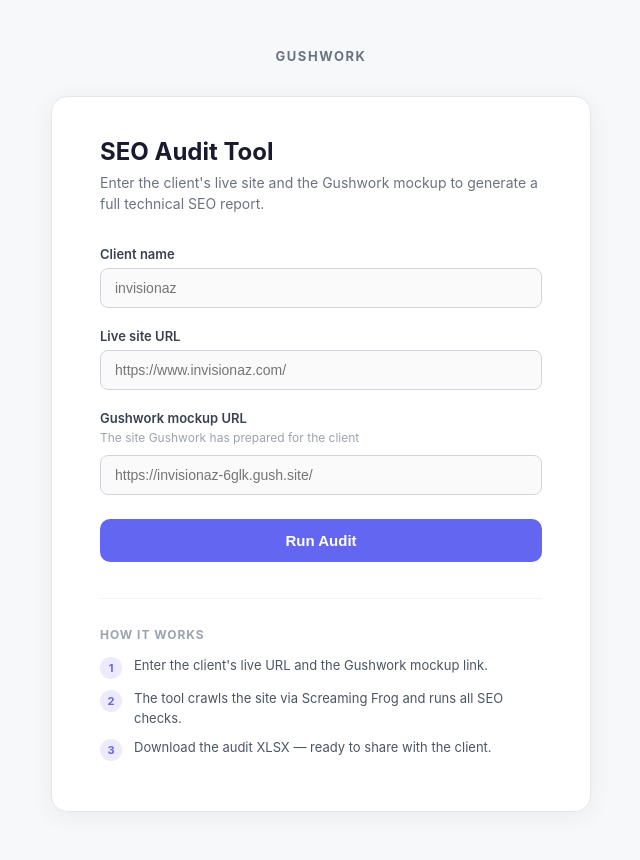
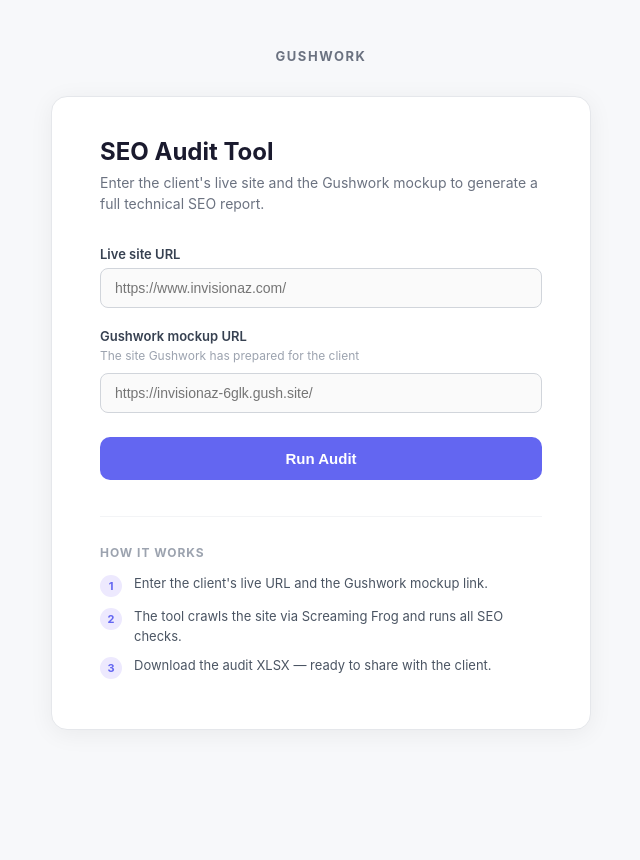
Before and after one commit to shavigoyal-hub/website-audit-tool, a Flask app: page / in a window 1280 px wide. Shown: the whole page, without its empty margins (319-959 px from the left). After the commit the page ends 730 px from the top, so only its background shows below. Run offline with Flask 3, Linux system fonts and the light colour scheme.

Commit message:
ux: derive client name from URL — remove manual client name field
https://www.invisionaz.com/ → client name "invisionaz" automatically.
No more user confusion between the name and URL fields.

Co-Authored-By: Claude Sonnet 4.6 <noreply@anthropic.com>

```diff
--- a/app.py
+++ b/app.py
@@ -1,6 +1,7 @@
 """Flask web app — wraps the CLI audit tool for Vercel hosting."""
 import json
 import os
+import re
 import traceback
 
 from flask import Flask, jsonify, render_template, request, send_file
@@ -19,9 +20,13 @@ def index():
 @app.route("/run", methods=["POST"])
 def run_audit():
     try:
-        client_name = request.form.get("client_name", "").strip().lower().replace(" ", "_")
         live_url = request.form.get("live_url", "").strip()
         mockup_url = request.form.get("mockup_url", "").strip()
+
+        # Derive client name from domain: https://www.invisionaz.com/ → invisionaz
+        m = re.match(r"https?://(?:www\.)?([^/]+)", live_url)
+        domain = m.group(1) if m else live_url
+        client_name = re.sub(r"\.[^.]+$", "", domain).replace(".", "_").lower()
         psi_key = os.environ.get("PAGESPEED_API_KEY")
 
         if not client_name or not live_url:
--- a/templates/index.html
+++ b/templates/index.html
@@ -102,9 +102,6 @@
     <p class="subtitle">Enter the client's live site and the Gushwork mockup to generate a full technical SEO report.</p>
 
     <form id="auditForm">
-      <label for="client_name">Client name</label>
-      <input type="text" id="client_name" name="client_name" placeholder="invisionaz" required />
-
       <label for="live_url">Live site URL</label>
       <input type="url" id="live_url" name="live_url" placeholder="https://www.invisionaz.com/" required />
 
```
